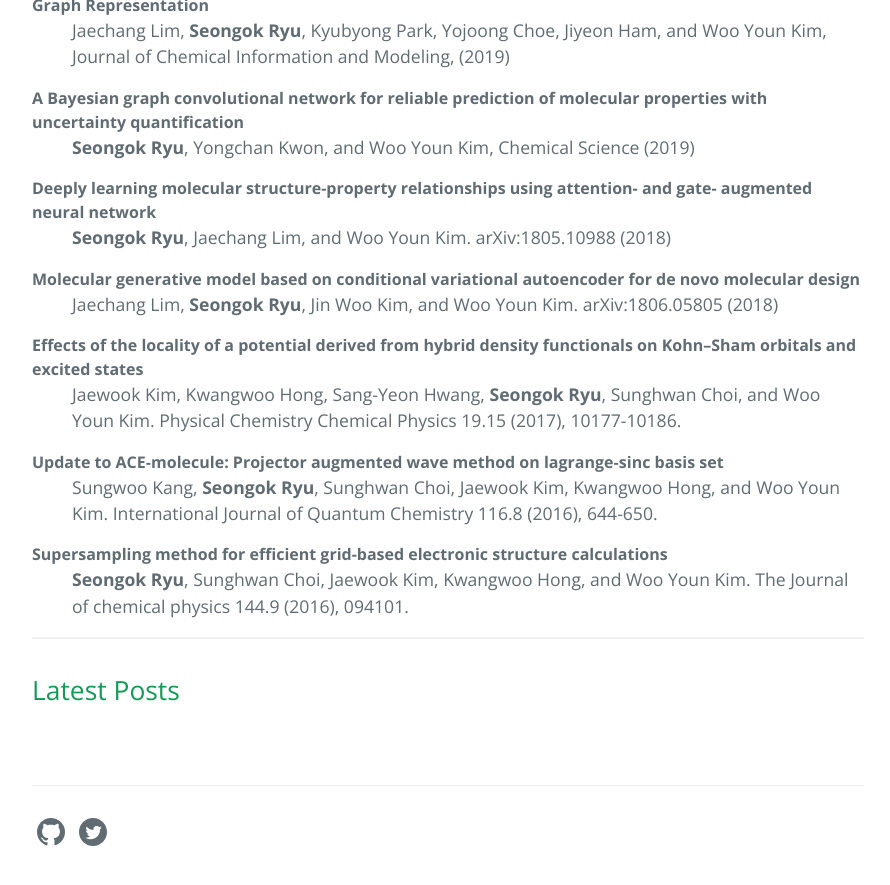
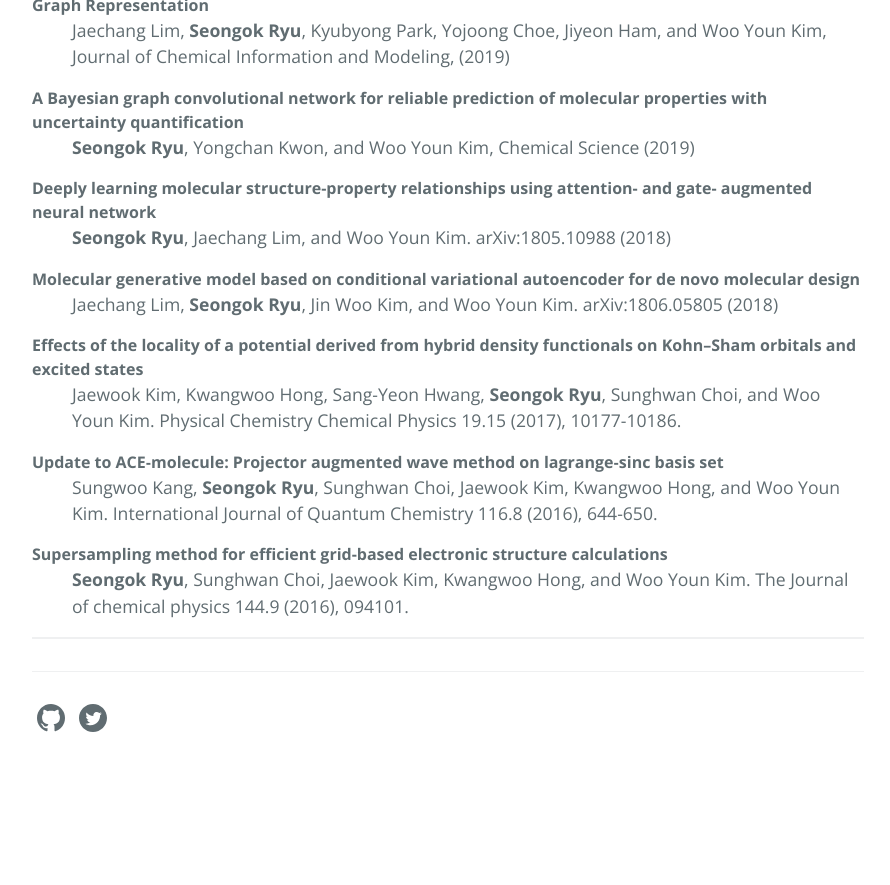
Before and after one commit to SeongokRyu/seongokryu.github.io, a Jekyll site: the page built from index.md, in a window 1280 px wide and 900 px high, scrolled down 2133 px. Shown: the top 885 px of the window, without its empty margins (192-1082 px from the left). Built offline with Jekyll 4.4.1, drawn with Linux system fonts in a browser that asks for light colours; after the commit the page ends 2919 px from its top, so only the background shows below that.

Commit message:
Update home.html

```diff
--- a/_layouts/home.html
+++ b/_layouts/home.html
@@ -6,25 +6,4 @@ layout: default
 
   {{ content }}
 
-  <h2>Latest Posts</h2>
-
-  <div>&nbsp;</div>
-
-  <ul class="post-list">
-    {% for post in site.posts %}
-      <li>
-
-        {% assign date_format = site.cayman-blog.date_format | default: "%b %-d, %Y" %}
-        <span class="post-meta">{{ post.date | date: date_format }}</span>
-
-        <h2>
-          <a class="post-link" href="{{ post.url | relative_url }}" title="{{ post.title }}">{{ post.title | escape }}</a>
-        </h2>
-
-        <span>{{ post.excerpt | markdownify | truncatewords: 30 }}</span>
-
-      </li>
-    {% endfor %}
-  </ul>
-
 </div>
```
